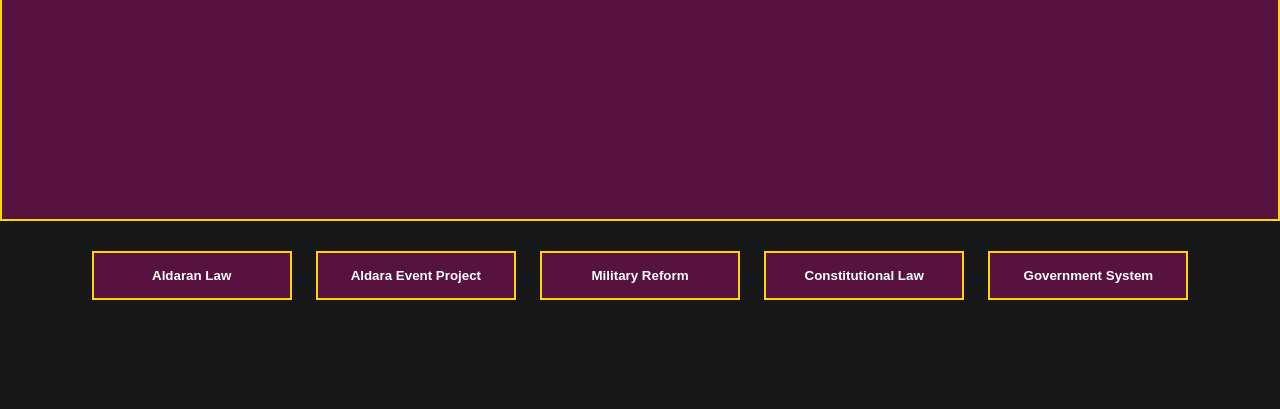
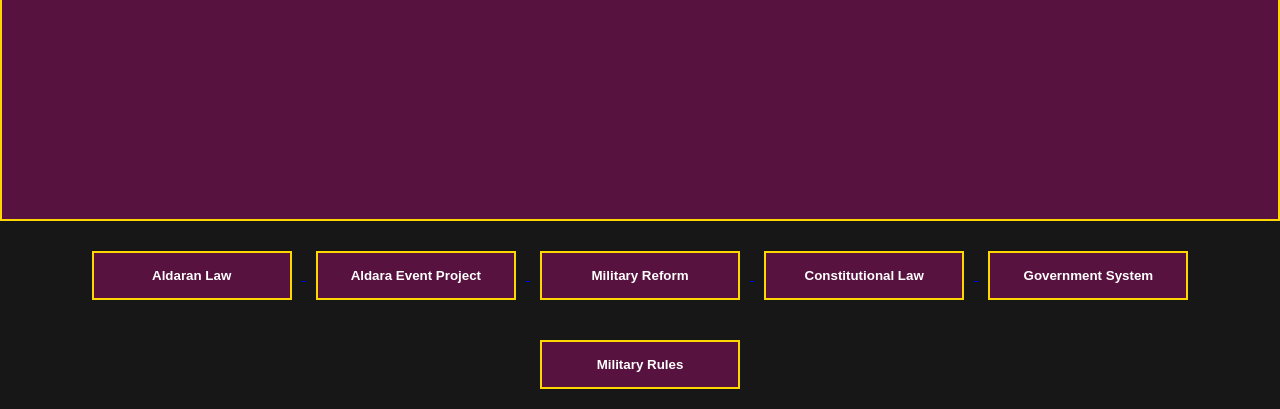
Before and after one commit to Aldara-Imperium/website, a plain HTML site: page public/documents.html in a window 1280 px wide. Shown: the part 454-863 px from the top of the page. Before the commit the page ends 800 px from the top, so only its background shows below. Drawn offline with Linux system fonts and the light colour scheme.

Commit message:
Update documents.html

```diff
--- a/public/documents.html
+++ b/public/documents.html
@@ -93,6 +93,16 @@
                                                                                                                                                                                                                                                                                                                                                                                                                                                                                                                                                                                                                                            Government System
                                                                                                                                                                                                                                                                                                                                                                                                                                                                                                                                                                                                                                                    </button>
                                                                                                                                                                                                                                                                                                                                                                                                                                                                                                                                                                                                                                                          </a>
+
+<a href="https://docs.google.com/document/d/1yJGbXCiQujrB9MRrmXDEWoVymP2_XuX2vwsA3D7Ji_c/edit?usp=drivesdk">
+
+<button>
+
+Military Rules
+
+</button>
+
+</a>
                                                                                                                                                                                                                                                                                                                                                                                                                                                                                                                                                                                                                                                              </center>
                                                                                                                                                                                                                                                                                                                                                                                                                                                                                                                                                                                                                                                                </body>
                                                                                                                                                                                                                                                                                                                                                                                                                                                                                                                                                                                                                                                                </html>
```
